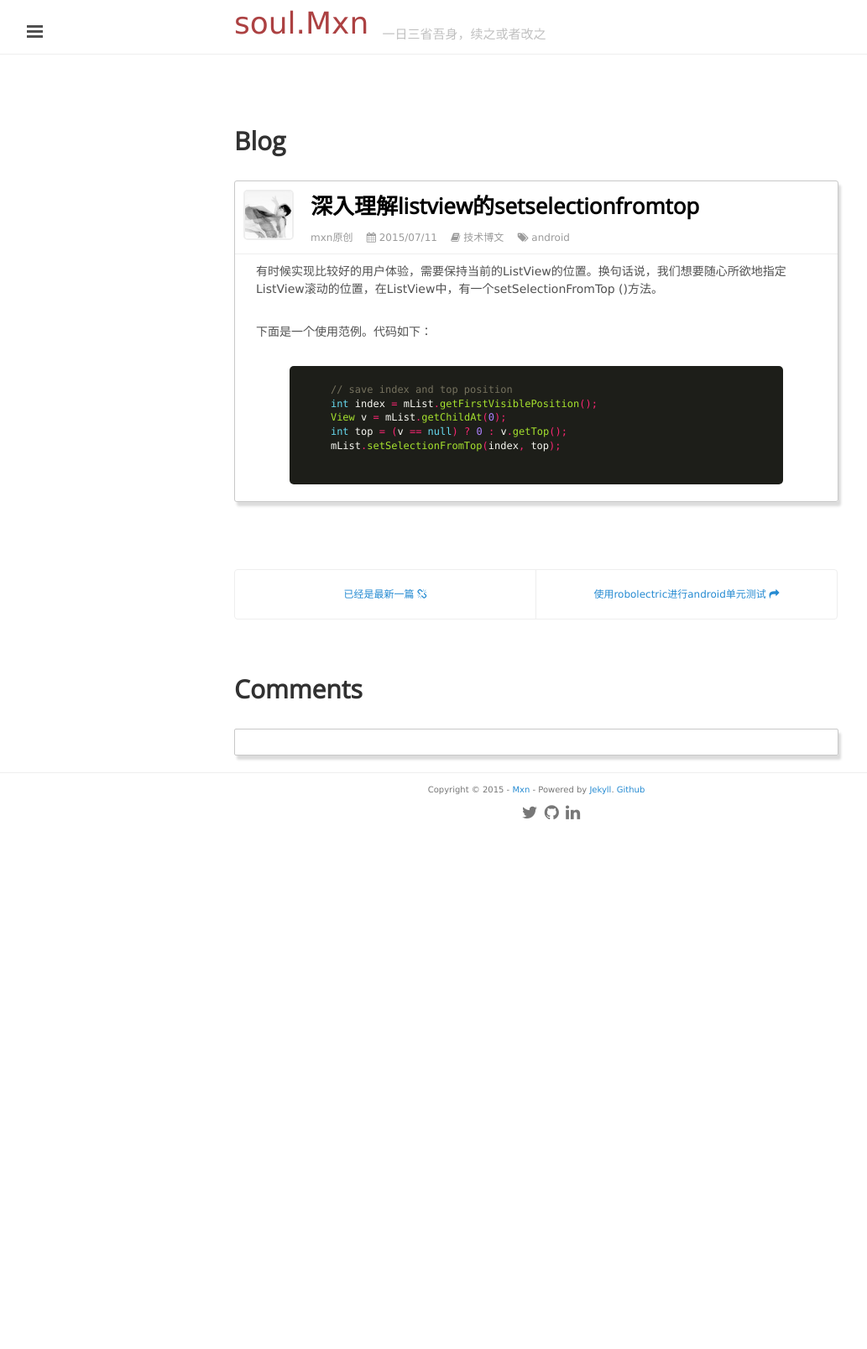
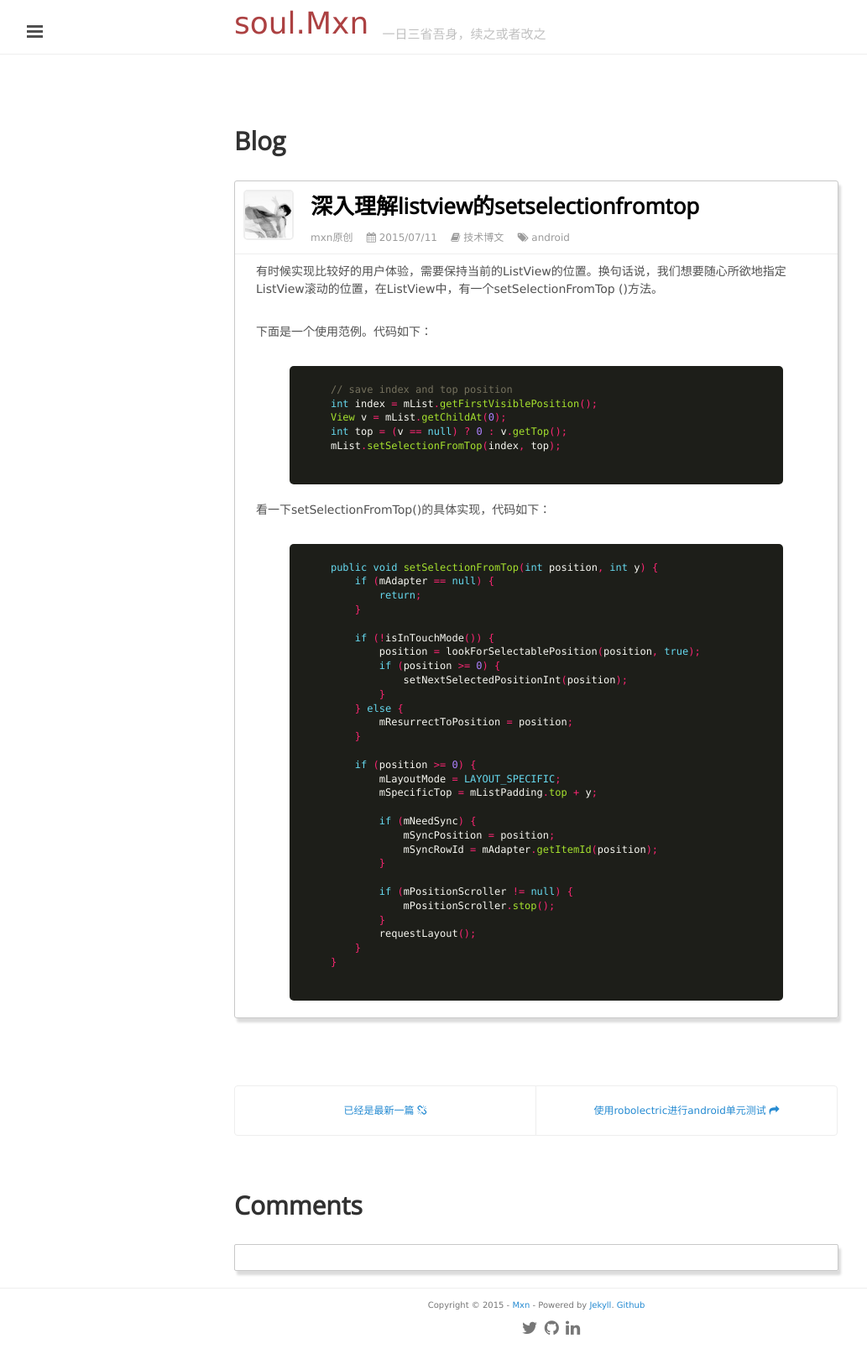
Before and after one commit to mxn21/mxn21.github.io, a Jekyll site: the page built from _posts/2015-7-11-深入理解listView的setSelectionFromTop.md, in a window 1280 px wide. Shown: the whole page at 84% size, without its empty margins (1-1034 px from the left). Built offline with Jekyll 4.4.1, drawn with Linux system fonts in a browser that asks for light colours; Markdown is read by kramdown in place of the engine named in the settings; comment, search, counter and statistics services are not loaded; before the commit the page ends 993 px from its top, so only the background shows below that.

Commit message:
q we q w
俄缺钱

```diff
--- a/_posts/2015-7-11-深入理解listView的setSelectionFromTop.md
+++ b/_posts/2015-7-11-深入理解listView的setSelectionFromTop.md
@@ -18,3 +18,38 @@
     int top = (v == null) ? 0 : v.getTop();
     mList.setSelectionFromTop(index, top);
     {% endhighlight %}
+
+看一下setSelectionFromTop()的具体实现，代码如下：
+
+
+    {% highlight java  %}
+    public void setSelectionFromTop(int position, int y) {
+        if (mAdapter == null) {
+            return;
+        }
+
+        if (!isInTouchMode()) {
+            position = lookForSelectablePosition(position, true);
+            if (position >= 0) {
+                setNextSelectedPositionInt(position);
+            }
+        } else {
+            mResurrectToPosition = position;
+        }
+
+        if (position >= 0) {
+            mLayoutMode = LAYOUT_SPECIFIC;
+            mSpecificTop = mListPadding.top + y;
+
+            if (mNeedSync) {
+                mSyncPosition = position;
+                mSyncRowId = mAdapter.getItemId(position);
+            }
+
+            if (mPositionScroller != null) {
+                mPositionScroller.stop();
+            }
+            requestLayout();
+        }
+    }
+       {% endhighlight %}
```
